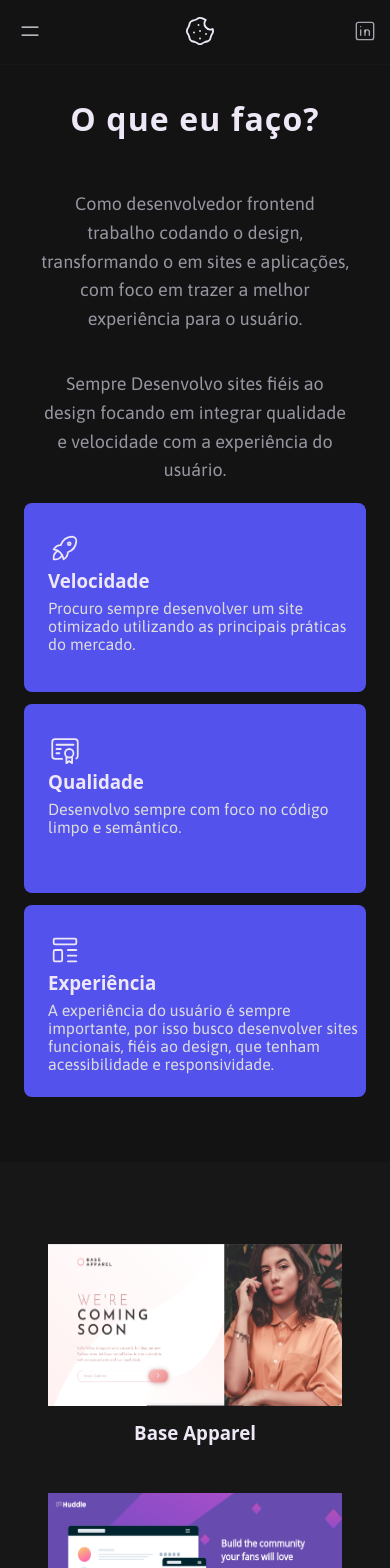
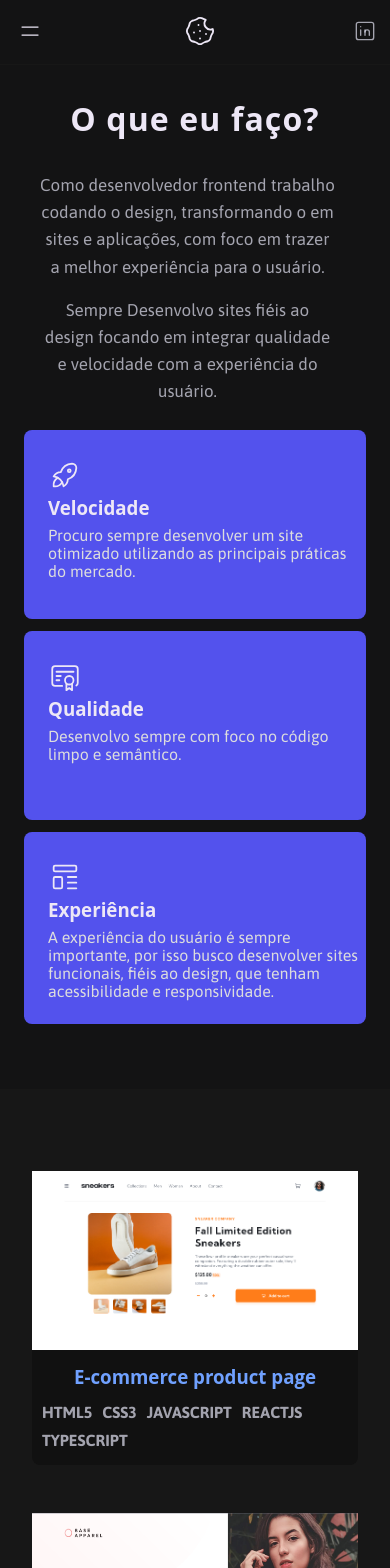
Before and after one commit to lucasfernandodev/lucasfernandodev.github.io, a Next.js app: page /projects in a window 390 px wide. Shown: the top 1568 px of the page. Built offline with nearby package versions, Linux system fonts and the light colour scheme.

Commit message:
chore(style): add new style for card

```diff
--- a/components/Templates/Projects.tsx
+++ b/components/Templates/Projects.tsx
@@ -10,6 +10,7 @@ interface cardType {
   link: string;
   image: string;
   title: string;
+  techs?: Array<string>;
 }
 
 
@@ -20,6 +21,7 @@ const ProjectsTemplate = () => {
       <div className={projects.projects}>
         <div className={projects.text}>
           <Title>O que eu faço?</Title>
+          <div className={projects.content}>
             <Paragraph>
               Como desenvolvedor frontend trabalho codando o design,
               transformando o em sites e aplicações, com foco em trazer a melhor experiência para o usuário.
@@ -28,6 +30,7 @@ const ProjectsTemplate = () => {
               Sempre Desenvolvo sites
               fiéis ao design focando em integrar qualidade e velocidade com a experiência do usuário.
             </Paragraph>
+          </div>
         </div>
 
         <div className={projects.static}>
@@ -57,7 +60,7 @@ const ProjectsTemplate = () => {
 
       <div className={projects.projects__cards}>{
         List.map((item: cardType, index) => {
-          return <CardPreview key={index} image={item.image} link={item.link} title={item.title} />
+          return <CardPreview key={index} techs={item.techs} image={item.image} link={item.link} title={item.title} />
         })
       }</div>
 
--- a/components/UI/Atoms/Paragraph/index.tsx
+++ b/components/UI/Atoms/Paragraph/index.tsx
@@ -1,31 +1,8 @@
-import text from './style.module.css';
+import style from './style.module.css';
 
-type TextProps = {
-  marginX?: string | undefined,
-  marginY?: string | undefined
-}
-
-const Paragraph: React.FC<TextProps> = ({children, marginX, marginY}) => {
-
-  const margin = {
-    marginLeft: "none",
-    marginRight: "none",
-    marginTop: "none",
-    marginBottom: "none",
-  }
-
-  if(typeof marginX !== 'undefined' && marginX !== undefined){
-    margin.marginLeft = `${marginX}px`;
-    margin.marginRight = `${marginX}px`;
-  }
-
-  if(typeof marginY !== 'undefined' && marginY !== undefined){
-    margin.marginTop = `${marginY}px`;
-    margin.marginBottom = `${marginY}px`;
-  }
-
+const Paragraph: React.FC = ({children}) => {
   return (
-    <p className={text.paragraph} style={margin}>
+    <p className={style.paragraph}>
       {children}
     </p>
   )
--- a/components/UI/Atoms/Paragraph/style.module.css
+++ b/components/UI/Atoms/Paragraph/style.module.css
@@ -1,9 +1,9 @@
 .paragraph{
-  margin: 18px 0;
+  margin: 0;
   color: var(--color-text);
-  opacity: 0.9;
-  font-size: 18px;
+  font-size: 17px;
   line-height: 1.6;
+  width: 100%;
   max-width: 445px;
 }
 
@@ -22,17 +22,3 @@
 .paragraph a:hover{
   text-decoration: underline;
 }
-
-@media (max-width: 768px){
-  .paragraph{
-    max-width: calc(100% - 24px);
-    margin: 18px auto;
-  }
-}
-
-@media (max-width: 375px){
-  .paragraph{
-    width: 100%;
-    margin: 12px auto;
-  }
-}
--- a/components/UI/Molecules/CardPreview/cardPreview.tsx
+++ b/components/UI/Molecules/CardPreview/cardPreview.tsx
@@ -6,9 +6,10 @@ type cardType = {
     link: string;
     image: string;
     title: string;
+    techs?: Array<string>
 }
 
-const cardPreview = ({ link, image, title, ...args }: cardType) => {
+const cardPreview = ({ link, image, title,techs = [], ...args }: cardType) => {
     return (
         <div className={style.card}>
             <div className={style['card-header']}>
@@ -25,7 +26,12 @@ const cardPreview = ({ link, image, title, ...args }: cardType) => {
             </div>
 
             <div className={style['card-main']}>
-                <h3 className={style['card-title']}>{title}</h3>
+            <h3 className={style[`card-title`]}><a href={link} target="_blank" rel='noreferrer'>{title}</a></h3>
+            <div className={style[`card-techs`]}>
+                {techs.length > 0 ? techs.map((tech, index) => {
+                    return (<span key={index} className={style[`tech ${tech}`]}>{tech}</span>)
+                }): null}
+                </div>
             </div>
         </div>
     )
--- a/components/UI/Molecules/CardPreview/style.module.css
+++ b/components/UI/Molecules/CardPreview/style.module.css
@@ -1,6 +1,9 @@
 .card{
     width: 390px;
     margin-bottom: 40px;
+    background: #111;
+    padding-bottom: 16px;
+    border-radius: 8px;
 }
 .card-header{
     width: 100%;
@@ -29,6 +32,20 @@
     padding-top: 14px;
 }
 
+.card-techs{
+    display: flex;
+    flex-direction: row;
+    flex-wrap: wrap;
+    gap: 10px;
+    margin-top: 14px;
+    padding: 0 10px;
+}
+
+.card-techs span{
+    text-transform: uppercase;
+    font-weight: bold;
+    color: var(--color-text);
+}
 
 @media (max-width: 960px){
     .card-header{
@@ -38,7 +55,7 @@
 
 @media (max-width: 550px){
     .card{
-        width: calc(100% - 48px);
+        width: calc(100% - 16px);
         margin-bottom: 24px;
     }
 }
--- a/components/infra/Store/websites/list.tsx
+++ b/components/infra/Store/websites/list.tsx
@@ -2,28 +2,39 @@ interface cardType {
     link: string;
     image: string;
     title: string;
+    techs?: Array<string>;
 }
 
 const List: Array<cardType> = [
     {
+        title: "E-commerce product page",
+        image: "/websites/sneakears.netlify.app_.png",
+        link: "https://sneakears.netlify.app/",
+        techs: ["HTML5", "css3", "Javascript", "Reactjs", "Typescript"],
+    },
+    {
         title: 'Base Apparel',
         image: '/websites/baseApparel.png',
         link: 'https://lucasfernandodev.github.io/frontendmentor/challenges/base-apparel/',
+        techs: ['html5', 'css3']
     },
     {
         title: 'Huddle',
         image: '/websites/huddle.png',
         link: 'https://lucasfernandodev.github.io/frontendmentor/challenges/huddle-single-introductory-section/',
+        techs: ['html5', 'css3']
     },
     {
         title: 'Card de faq acordion',
         image: '/websites/faq.png',
         link: 'https://lucasfernandodev.github.io/frontendmentor/challenges/faq-accordion-card/',
+        techs: ['html5', 'css3']
     },
     {
         title: 'Card de Login',
         image: '/websites/learn.png',
         link: 'https://lucasfernandodev.github.io/frontendmentor/challenges/intro-component-with-signup-form-master/',
+        techs: ['html5', 'css3', 'Javascript']
     },
 ];
 
--- a/styles/Templates/projects.module.css
+++ b/styles/Templates/projects.module.css
@@ -10,6 +10,15 @@
 
 .projects .static, .projects .text{
   width: 50%;
+}
+
+.projects .content{
+  display: flex;
+  flex-direction: column;
+  flex-wrap: wrap;
+  gap: 16px;
+  margin-top: 24px;
+  padding-right: 15px;
 }
 
 .projects .static{
@@ -86,6 +95,10 @@
   .projects{
     padding: 65px 24px;
   }
+  .projects .content{
+    margin-top: 0;
+    margin-bottom: 24px;
+  }
 }
 
 
```
Also changed, not shown: public/websites/sneakears.netlify.app_.png (added). Lines whose indentation alone changed are shown as unchanged.
